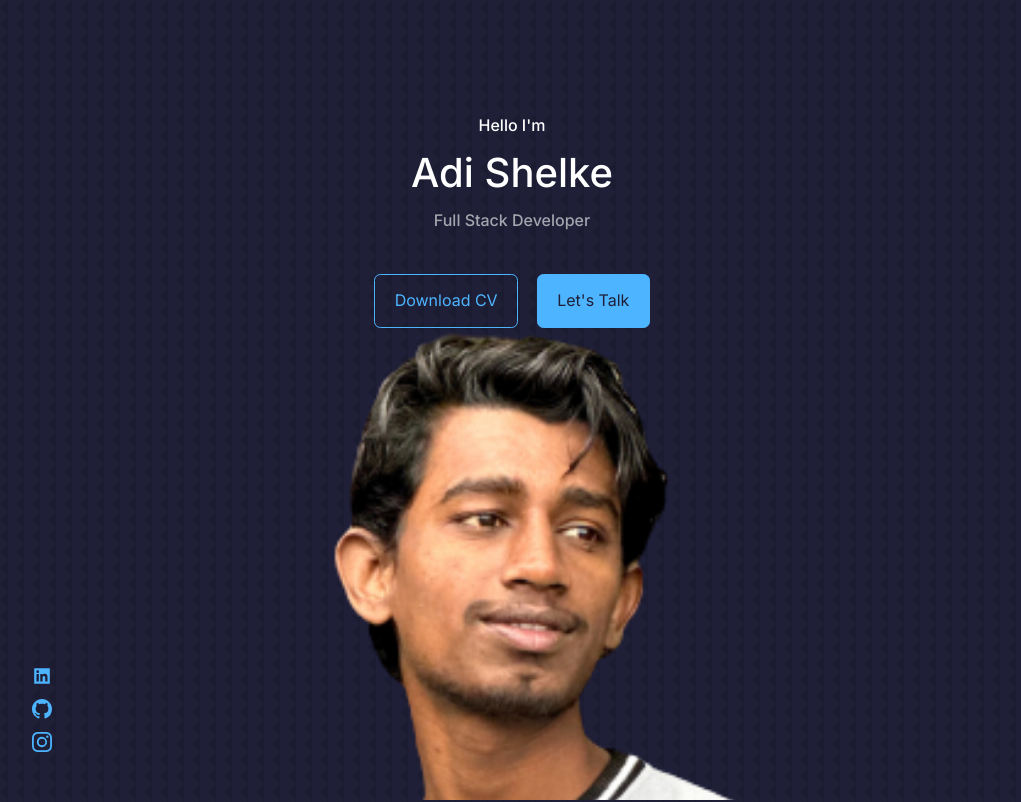
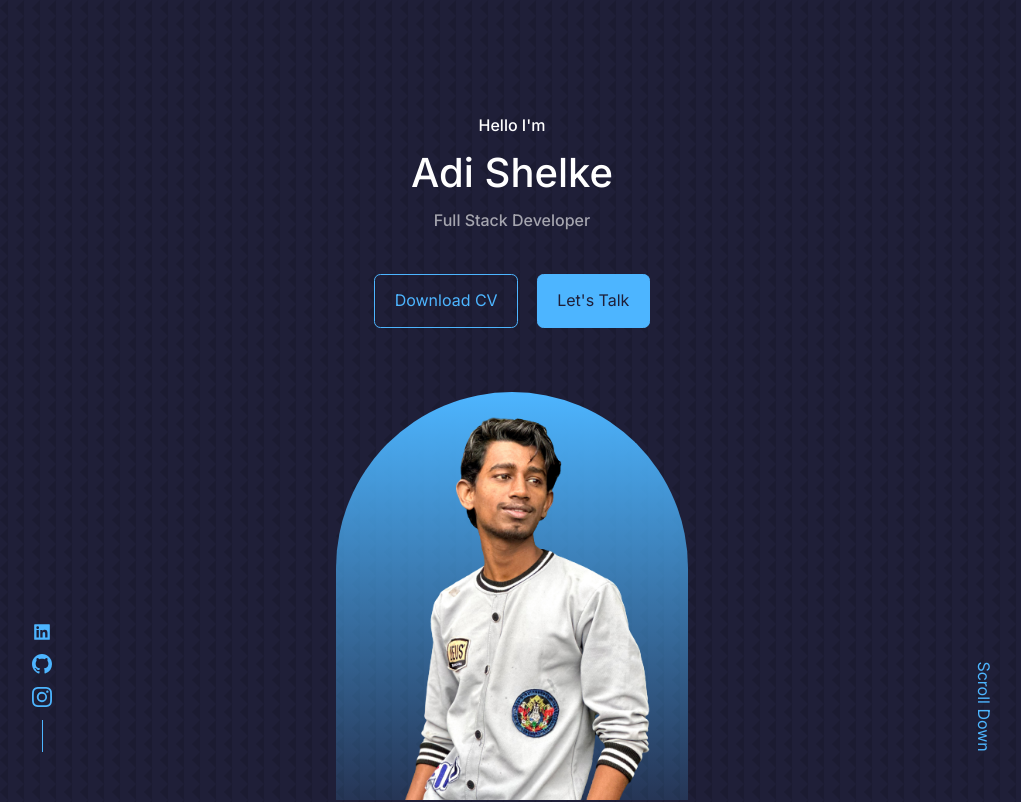
Before and after one commit to adi-shelke/Portfolio, a Next.js app: page / in a window 1280 px wide. Shown: the top 802 px of the page, without its empty margins (128-1149 px from the left). Built offline with nearby package versions, Linux system fonts and the light colour scheme.

Commit message:
aligned the image

```diff
--- a/components/Header.jsx
+++ b/components/Header.jsx
@@ -16,7 +16,7 @@ const Header = () => {
         <div className="me">
           <img src="/src/assets/me1_bg.png" alt="" />
         </div>
-        <Link href="#contact" className="scroll__down">
+        <Link href="#contact" className="scroll__down link">
           Scroll Down
         </Link>
       </div>
--- a/styles/header.css
+++ b/styles/header.css
@@ -25,3 +25,30 @@ header {
   left: 0;
   bottom: 3rem;
 }
+
+.header__socials::after {
+  content: "";
+  width: 1px;
+  height: 2rem;
+  background: var(--color-primary);
+}
+
+/* image */
+.me {
+  background: linear-gradient(var(--color-primary), transparent);
+  width: 22rem;
+  height: 30rem;
+  position: absolute;
+  left: calc(50% - 11rem);
+  margin-top: 4rem;
+  border-radius: 12rem 12rem 0 0;
+  overflow: hidden;
+  padding: 1.5rem 1.5rem 1.5rem 1.5rem;
+}
+
+.scroll__down {
+  position: absolute;
+  right: -2.3rem;
+  bottom: 5rem;
+  transform: rotate(90deg);
+}
```
